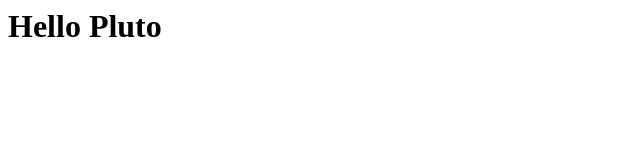
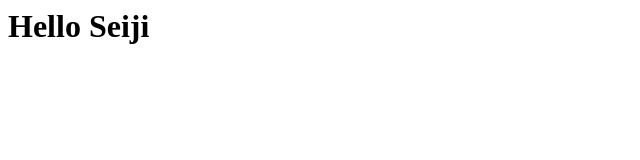
Before and after one commit to johnpaullazaro/GitAngularPHDemo, a plain HTML site: page index.html in a window 1280 px wide. Shown: the full height of the page, 0-640 px from the left. Drawn offline with Linux system fonts and the light colour scheme.

Commit message:
addd seiji name
seiji

```diff
--- a/index.html
+++ b/index.html
@@ -6,6 +6,6 @@
     <title>Document</title>
 </head>
 <body>
-    <h1>Hello Pluto</h1>
+    <h1>Hello Seiji</h1>
 </body>
 </html>
```
